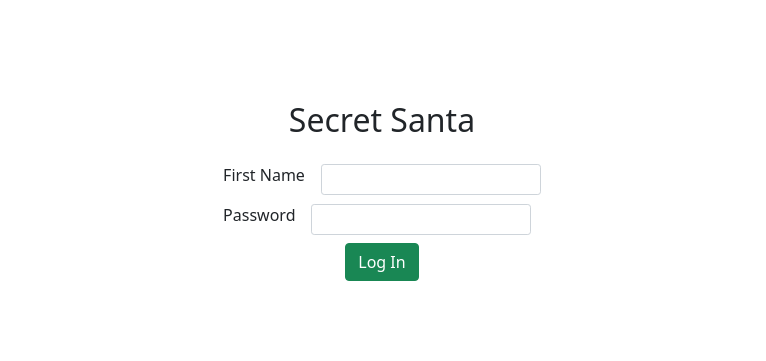
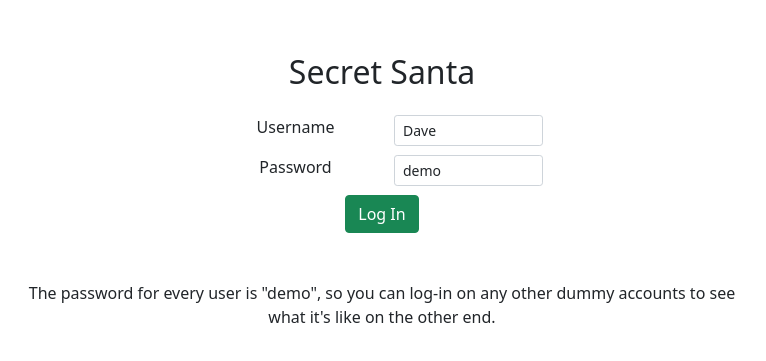
Before and after one commit to dave-ryan/secret-santa-public-fontend, a Vue app: page /login in a window 1280 px wide. Shown: the part 209-570 px from the top of the page, without its empty margins (258-1024 px from the left). Built offline with nearby package versions, Linux system fonts and the light colour scheme.

Commit message:
added demo text for the demo app, and some small styling changes

```diff
--- a/src/views/Home.vue
+++ b/src/views/Home.vue
@@ -7,7 +7,17 @@
       <div v-if="loaded">
         <div class="row">
           <div class="col-12">
+            <div class="fw-light mb-5">
+              <p>
+                You can see everyone's list, and who bought what. Of course
+                it'll still be a mystery for that person!
+                <br />
+                You can click on an item to declare that you'll buy that gift
+                for that person, and everyone else will be able to see that.
+              </p>
+            </div>
             <h3>Your family</h3>
+
             <div class="row mt-3" v-for="user in family" :key="user.id">
               <div class="col-12-">
                 <button
@@ -52,6 +62,7 @@
                           :id="`label-` + item.id"
                         >
                           {{ item.name }}
+                          <span v-if="item.link || item.purchaser_id"> - </span>
                           <a
                             v-if="item.link"
                             :href="`//` + item.link.replace(/^https?:\/\//, '')"
@@ -60,7 +71,7 @@
                           >
                         </label>
                         <span class="text-danger">
-                          (purchased by {{ item.purchaser.name }})
+                          purchased by {{ item.purchaser.name }}
                         </span>
                       </div>
                     </div>
@@ -84,6 +95,7 @@
                           :id="`label-` + item.id"
                         >
                           {{ item.name }}
+                          <span v-if="item.link || item.purchaser_id"> - </span>
                           <a
                             v-if="item.link"
                             :href="`//` + item.link.replace(/^https?:\/\//, '')"
@@ -109,6 +121,7 @@
                           :id="`label-` + item.id"
                         >
                           {{ item.name }}
+                          <span v-if="item.link || item.purchaser_id"> - </span>
                           <a
                             v-if="item.link"
                             :href="`//` + item.link.replace(/^https?:\/\//, '')"
@@ -124,7 +137,7 @@
             </div>
           </div>
         </div>
-        <div class="row" v-if="secretSanta">
+        <div class="row mb-5" v-if="secretSanta">
           <div class="col-12">
             <hr />
             <h3 class="mt-3 mb-4">Your secret santa</h3>
@@ -157,6 +170,7 @@
                       :id="`label-` + item.id"
                     >
                       {{ item.name }}
+                      <span v-if="item.link || item.purchaser_id"> - </span>
                       <a
                         v-if="item.link"
                         :href="`//` + item.link.replace(/^https?:\/\//, '')"
@@ -165,7 +179,7 @@
                       >
                     </label>
                     <span class="text-danger">
-                      (purchased by {{ item.purchaser.name }})</span
+                      purchased by {{ item.purchaser.name }}</span
                     >
                   </div>
                 </div>
@@ -187,6 +201,7 @@
                       :id="`label-` + item.id"
                     >
                       {{ item.name }}
+                      <span v-if="item.link || item.purchaser_id"> - </span>
                       <a
                         v-if="item.link"
                         :href="`//` + item.link.replace(/^https?:\/\//, '')"
@@ -212,6 +227,7 @@
                       :id="`label-` + item.id"
                     >
                       {{ item.name }}
+                      <span v-if="item.link || item.purchaser_id"> - </span>
                       <a
                         v-if="item.link"
                         :href="`//` + item.link.replace(/^https?:\/\//, '')"
--- a/src/views/Login.vue
+++ b/src/views/Login.vue
@@ -1,15 +1,18 @@
 <template>
   <div class="container">
-    <div class="d-flex align-items-center vh-100 justify-content-center">
+    <div class="row vh-100 d-flex align-items-center justify-content-center">
+      <div class="col-md-8 col-12">
+        <div class="row d-flex justify-content-center">
+          <div class="col-auto">
             <form @submit.prevent="logIn" id="loginForm" novalidate>
               <fieldset id="loginFieldset">
                 <h2>Secret Santa</h2>
 
-          <div class="row g-3 align-items-center mb-2 mt-2">
-            <div class="col-auto">
-              <label class="form-label" for="name-input">First Name</label>
+                <div class="row mb-2 mt-4">
+                  <div class="col">
+                    <label class="form-label" for="name-input">Username</label>
                   </div>
-            <div class="col-auto">
+                  <div class="col">
                     <input
                       type="text"
                       class="form-control form-control-sm"
@@ -17,15 +20,19 @@
                       v-model="inputParams.name"
                       required
                     />
-              <div class="invalid-feedback">Please enter your first name</div>
+                    <div class="invalid-feedback">
+                      Please enter your first name
+                    </div>
                   </div>
                 </div>
 
-          <div class="row g-3 align-items-center mb-2">
-            <div class="col-auto">
-              <label class="form-label" for="password-input">Password</label>
+                <div class="row mt-2 mb-2">
+                  <div class="col">
+                    <label class="form-label" for="password-input"
+                      >Password</label
+                    >
                   </div>
-            <div class="col-auto">
+                  <div class="col">
                     <input
                       type="text"
                       class="form-control form-control-sm"
@@ -51,6 +58,17 @@
             </form>
           </div>
         </div>
+        <div class="row mt-5">
+          <div class="col-12">
+            <div class="fw-light">
+              The password for every user is "demo", so you can log-in on any
+              other dummy accounts to see what it's like on the other end.
+            </div>
+          </div>
+        </div>
+      </div>
+    </div>
+  </div>
 </template>
 
 <style scoped>
@@ -64,7 +82,7 @@ import axios from "axios";
 export default {
   data() {
     return {
-      inputParams: {},
+      inputParams: { name: "Dave", password: "demo" },
       errors: null,
       buttonName: "Log In",
       fieldset: null,
--- a/src/views/MyList.vue
+++ b/src/views/MyList.vue
@@ -6,6 +6,12 @@
     <transition>
       <div v-if="loaded">
         <div class="mb-5">
+          <div class="fw-light mb-5">
+            <p>
+              Here you can change your Christmas list: add, edit, or delete
+              items
+            </p>
+          </div>
           <h2 class="mt-2 mb-5">Your Christmas List</h2>
 
           <table class="table table-striped table-responsive">
```
Lines whose indentation alone changed are shown as unchanged.
